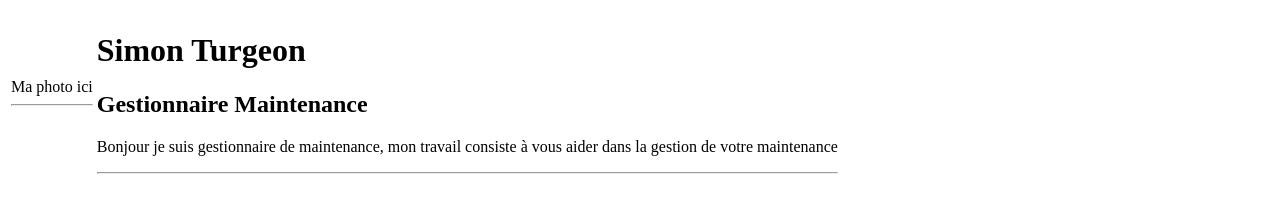
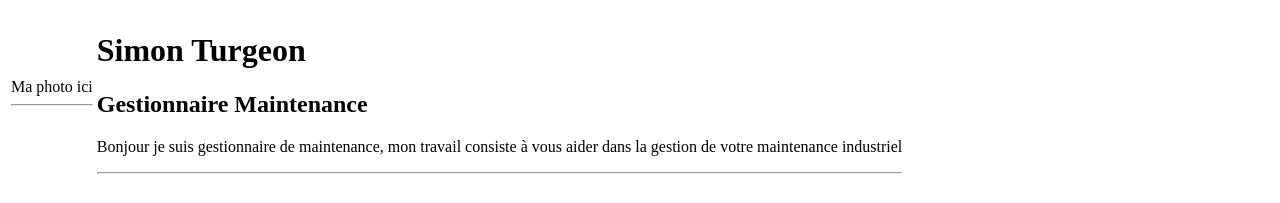
Before and after one commit to SimonTurgeon12/perso, a plain HTML site: page index.html in a window 1280 px wide. Shown: the top 203 px of the page. Drawn offline with Linux system fonts and the light colour scheme.

Commit message:
Update index.html

```diff
--- a/index.html
+++ b/index.html
@@ -23,7 +23,7 @@
                 <p>
                     Bonjour je suis gestionnaire de maintenance,
                     mon travail consiste à vous aider dans la gestion
-                    de votre maintenance
+                    de votre maintenance industriel
                     <hr>
             </td>
         </tr>
```
